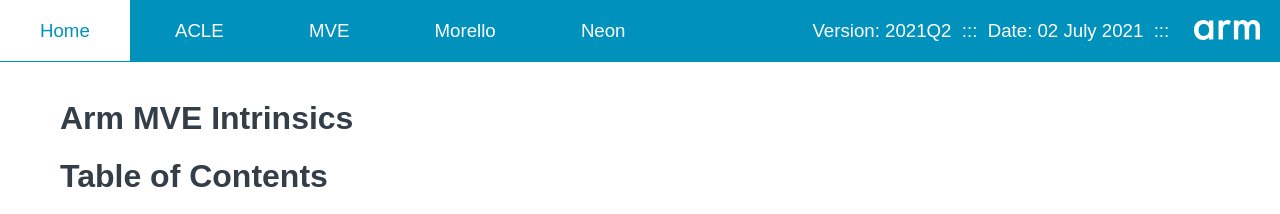
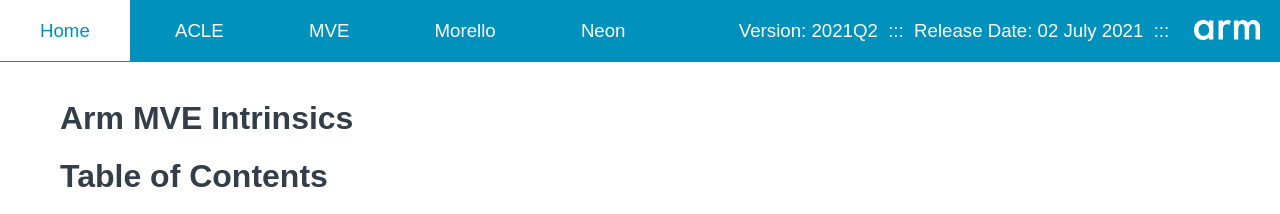
Before and after one commit to ARM-software/acle, a Jekyll site: the page built from mve_intrinsics/mve.template.md, in a window 1280 px wide. Shown: the top 214 px of the page. Built offline with Jekyll 4.4.1, drawn with Linux system fonts in a browser that asks for light colours; our own code applies the rules of GitHub Pages for plain Markdown files.

Commit message:
[github.io] Change navbar text

```diff
--- a/_includes/navbar.html
+++ b/_includes/navbar.html
@@ -12,6 +12,6 @@
   <img id="logo" src="{{site.baseurl}}/assets/images/Arm_logo_white_RGB.svg" alt="Logo">
   <span id="right-side">
     {% if page.version %} Version: {{ page.version }} &nbsp;:::&nbsp; {% endif %}
-    {% if page.date-of-issue %} Date: {{ page.date-of-issue }} &nbsp;:::&nbsp; {% endif %}
+    {% if page.date-of-issue %} Release Date: {{ page.date-of-issue }} &nbsp;:::&nbsp; {% endif %}
   </span>
 </nav>
```
